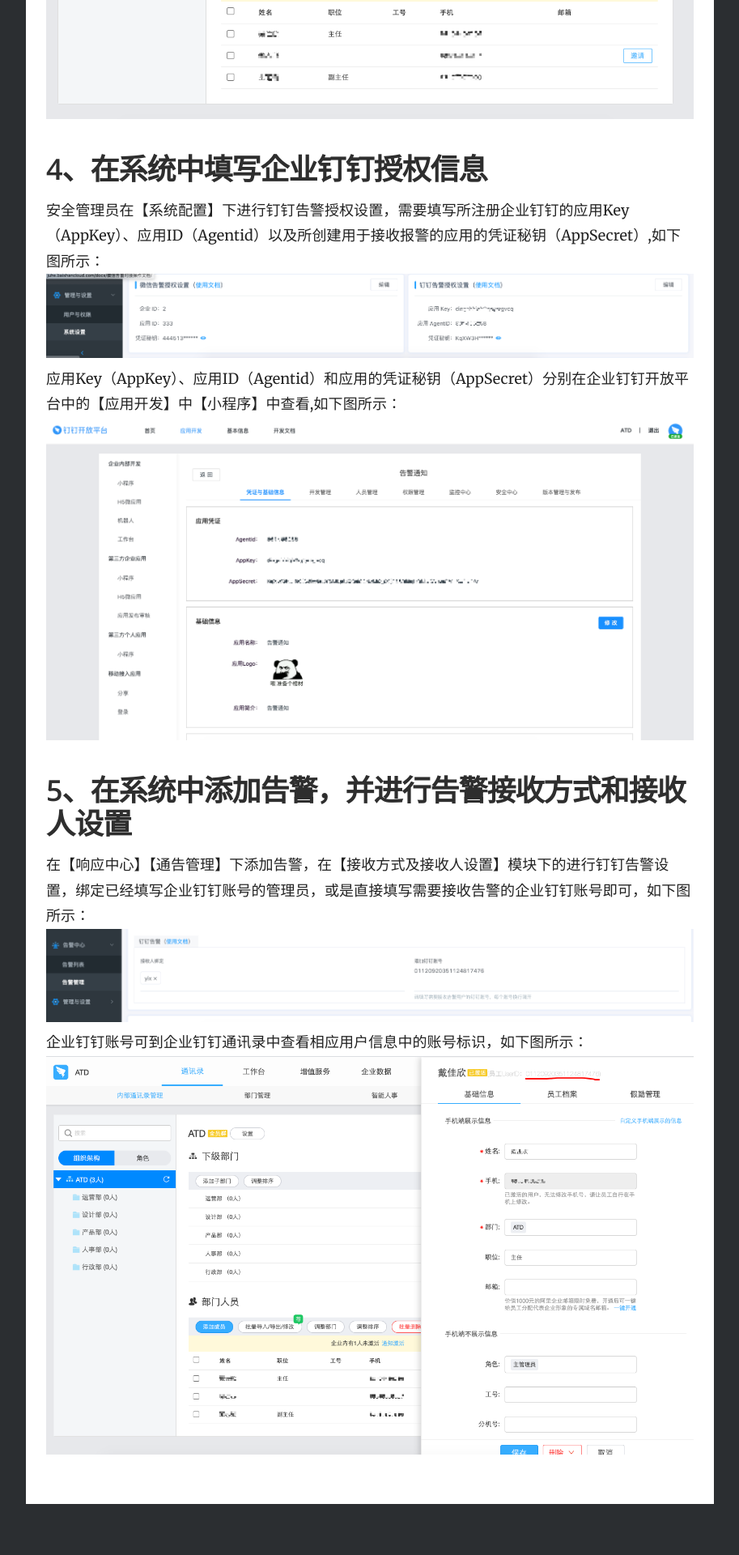
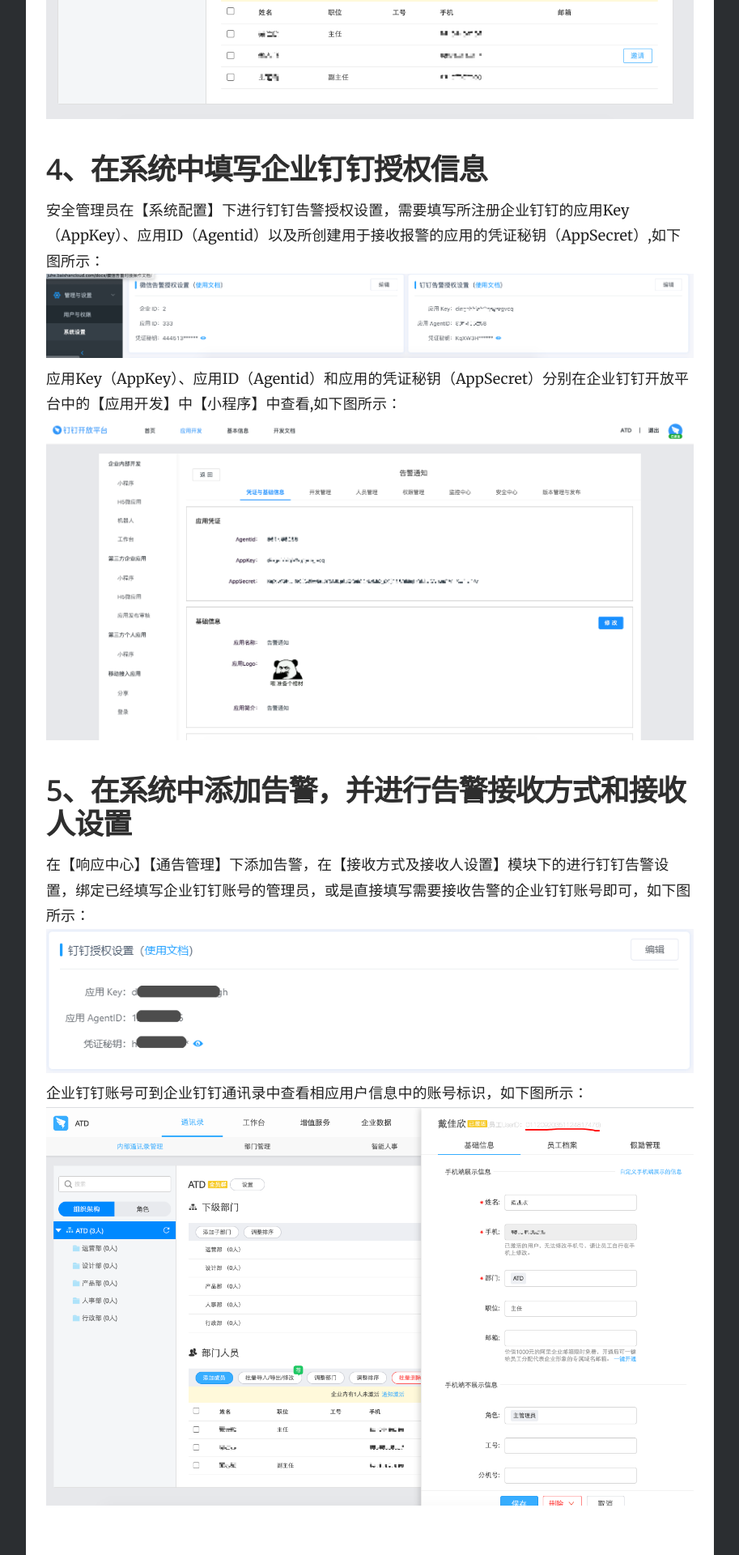
Before and after one commit to ytf606/docs, a Jekyll site: the page built from _docs/钉钉告警对接操作文档.md, in a window 1280 px wide. Shown: the part 2145-4065 px from the top of the page at 81% size, without its empty margins (333-1246 px from the left). Built offline with Jekyll 4.4.1, drawn with Linux system fonts in a browser that asks for light colours; before the commit the page ends 4002 px from its top, so only the background shows below that.

```diff
--- a/_docs/钉钉告警对接操作文档.md
+++ b/_docs/钉钉告警对接操作文档.md
@@ -41,6 +41,6 @@
 ## 5、在系统中添加告警，并进行告警接收方式和接收人设置
 
 在【响应中心】【通告管理】下添加告警，在【接收方式及接收人设置】模块下的进行钉钉告警设置，绑定已经填写企业钉钉账号的管理员，或是直接填写需要接收告警的企业钉钉账号即可，如下图所示：<br/>
-![告警]({{site.baseurl}}/images/alert/dingtalk6.png)
+![告警]({{site.baseurl}}/images/alert/dingtalk8.png)
 企业钉钉账号可到企业钉钉通讯录中查看相应用户信息中的账号标识，如下图所示：<br/>
 ![查看用户账号]({{site.baseurl}}/images/alert/dingtalk7.png)
```
Also changed, not shown: _docs/微信告警对接操作文档.md (+1 -1 lines), images/alert/dingtalk8.png (added), images/alert/weixin9.png (added).
